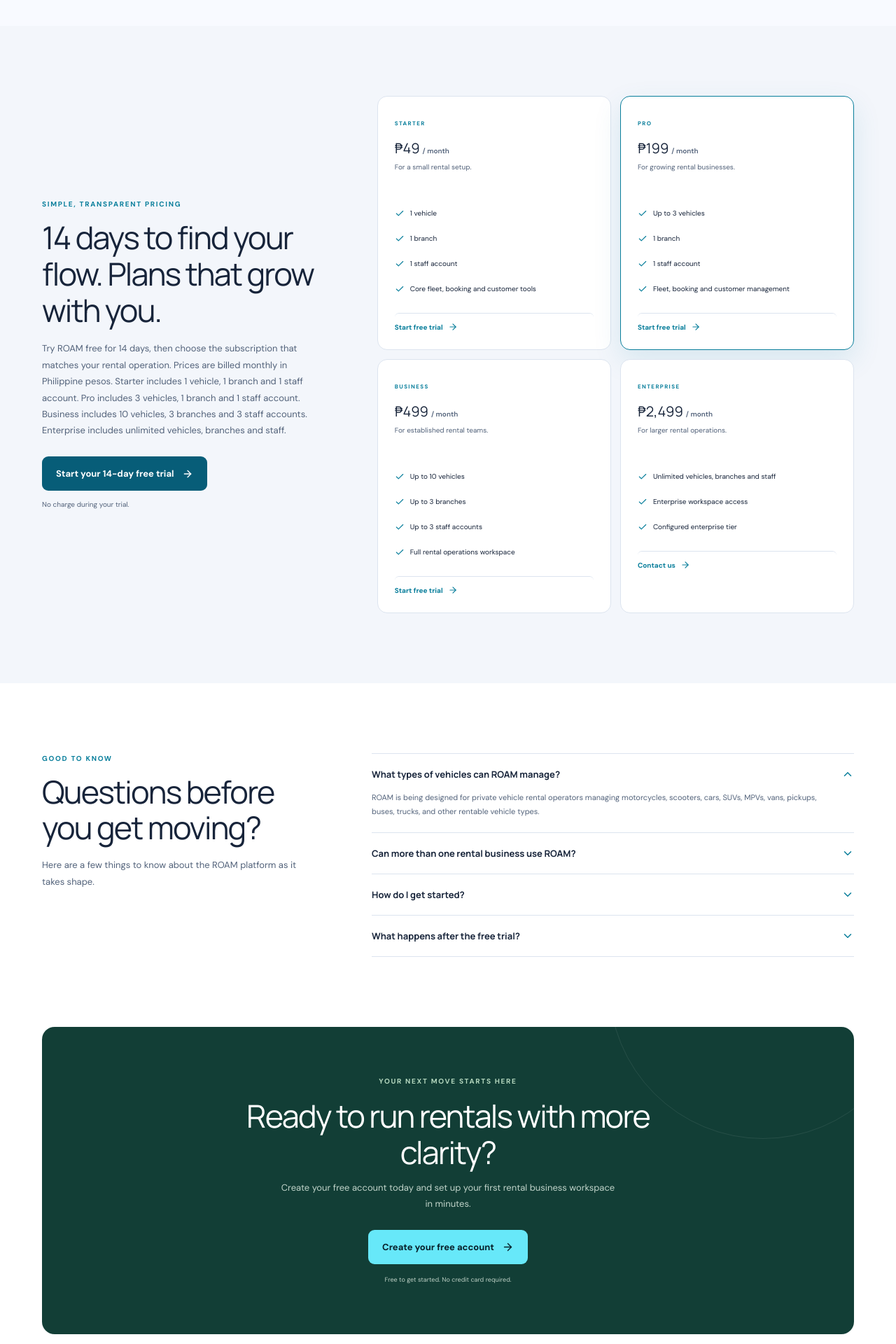
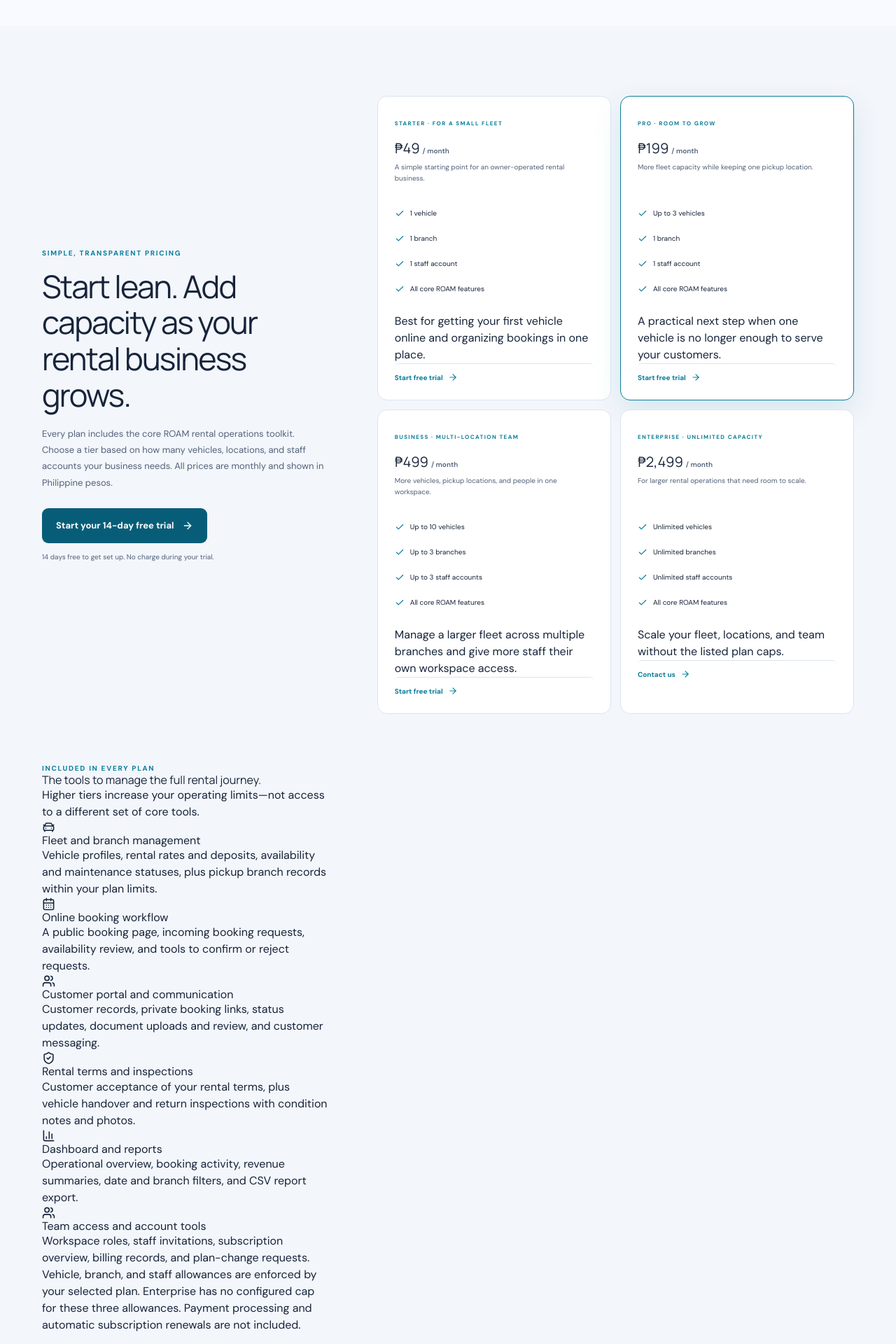
Before and after one commit to engrken/roam, a Next.js app: page / in a window 1280 px wide. Shown: the part 2100-4020 px from the top of the page at 70% size. Built offline with nearby package versions, Linux system fonts and the light colour scheme.

Commit message:
Clarify public pricing tiers and included features

```diff
--- a/src/app/page.tsx
+++ b/src/app/page.tsx
@@ -51,7 +51,8 @@ export default function Home() {
     ["What types of vehicles can ROAM manage?", "ROAM is being designed for private vehicle rental operators managing motorcycles, scooters, cars, SUVs, MPVs, vans, pickups, buses, trucks, and other rentable vehicle types."],
     ["Can more than one rental business use ROAM?", "Yes. Each rental business gets its own workspace, team membership, and operational records."],
     ["How do I get started?", "Create an account using your email, verify your one-time code, then create your rental business workspace with a 14-day free trial."],
-    ["What happens after the free trial?", "Choose the plan that fits your rental operation: Starter at ₱49/month, Pro at ₱199/month, Business at ₱499/month, or Enterprise at ₱2,499/month"]
+    ["What happens after the free trial?", "Choose the plan that fits your rental operation: Starter at ₱49/month, Pro at ₱199/month, Business at ₱499/month, or Enterprise at ₱2,499/month. Each tier includes the same core ROAM tools, with different vehicle, branch, and staff limits."],
+    ["What changes when I upgrade?", "You get more operating capacity: Starter supports 1 vehicle, 1 branch and 1 staff account; Pro supports 3 vehicles, 1 branch and 1 staff account; Business supports 10 vehicles, 3 branches and 3 staff accounts; Enterprise has unlimited vehicle, branch and staff allowances. The core feature set is included in every tier."]
   ];
 
   return <main className={`site ${dark ? "theme-dark" : ""}`}>
@@ -125,13 +126,21 @@ export default function Home() {
     </div></section>
 
     <section className="section plans-section" id="plans"><div className="container plans-inner">
-      <div className="plans-copy"><div className="eyebrow">SIMPLE, TRANSPARENT PRICING</div><h2>14 days to find your flow. Plans that grow with you.</h2><p>Try ROAM free for 14 days, then choose the subscription that matches your rental operation. Prices are billed monthly in Philippine pesos. Starter includes 1 vehicle, 1 branch and 1 staff account. Pro includes 3 vehicles, 1 branch and 1 staff account. Business includes 10 vehicles, 3 branches and 3 staff accounts. Enterprise includes unlimited vehicles, branches and staff.</p><Link className="btn button button-primary" href="/register">Start your 14-day free trial <ArrowRight size={16}/></Link><span className="pricing-note">No charge during your trial.</span></div>
+      <div className="plans-copy"><div className="eyebrow">SIMPLE, TRANSPARENT PRICING</div><h2>Start lean. Add capacity as your rental business grows.</h2><p>Every plan includes the core ROAM rental operations toolkit. Choose a tier based on how many vehicles, locations, and staff accounts your business needs. All prices are monthly and shown in Philippine pesos.</p><Link className="btn button button-primary" href="/register">Start your 14-day free trial <ArrowRight size={16}/></Link><span className="pricing-note">14 days free to get set up. No charge during your trial.</span></div>
       <div className="plan-preview plan-grid">
-        <div className="plan-card"><span className="plan-label">STARTER</span><h3>₱49 <small>/ month</small></h3><p>For a small rental setup.</p><ul><li><Check/> 1 vehicle</li><li><Check/> 1 branch</li><li><Check/> 1 staff account</li><li><Check/> Core fleet, booking and customer tools</li></ul><Link className="btn plan-choose" href="/register">Start free trial <ArrowRight size={14}/></Link></div>
-        <div className="plan-card plan-featured"><span className="plan-label">PRO</span><h3>₱199 <small>/ month</small></h3><p>For growing rental businesses.</p><ul><li><Check/> Up to 3 vehicles</li><li><Check/> 1 branch</li><li><Check/> 1 staff account</li><li><Check/> Fleet, booking and customer management</li></ul><Link className="btn plan-choose" href="/register">Start free trial <ArrowRight size={14}/></Link></div>
-        <div className="plan-card"><span className="plan-label">BUSINESS</span><h3>₱499 <small>/ month</small></h3><p>For established rental teams.</p><ul><li><Check/> Up to 10 vehicles</li><li><Check/> Up to 3 branches</li><li><Check/> Up to 3 staff accounts</li><li><Check/> Full rental operations workspace</li></ul><Link className="btn plan-choose" href="/register">Start free trial <ArrowRight size={14}/></Link></div>
-        <div className="plan-card"><span className="plan-label">ENTERPRISE</span><h3>₱2,499 <small>/ month</small></h3><p>For larger rental operations.</p><ul><li><Check/> Unlimited vehicles, branches and staff</li><li><Check/> Enterprise workspace access</li><li><Check/> Configured enterprise tier</li></ul><a className="btn plan-choose" href="#contact">Contact us <ArrowRight size={14}/></a></div>
+        <div className="plan-card"><span className="plan-label">STARTER · FOR A SMALL FLEET</span><h3>₱49 <small>/ month</small></h3><p>A simple starting point for an owner-operated rental business.</p><ul><li><Check/> 1 vehicle</li><li><Check/> 1 branch</li><li><Check/> 1 staff account</li><li><Check/> All core ROAM features</li></ul><div className="plan-benefit">Best for getting your first vehicle online and organizing bookings in one place.</div><Link className="btn plan-choose" href="/register">Start free trial <ArrowRight size={14}/></Link></div>
+        <div className="plan-card plan-featured"><span className="plan-label">PRO · ROOM TO GROW</span><h3>₱199 <small>/ month</small></h3><p>More fleet capacity while keeping one pickup location.</p><ul><li><Check/> Up to 3 vehicles</li><li><Check/> 1 branch</li><li><Check/> 1 staff account</li><li><Check/> All core ROAM features</li></ul><div className="plan-benefit">A practical next step when one vehicle is no longer enough to serve your customers.</div><Link className="btn plan-choose" href="/register">Start free trial <ArrowRight size={14}/></Link></div>
+        <div className="plan-card"><span className="plan-label">BUSINESS · MULTI-LOCATION TEAM</span><h3>₱499 <small>/ month</small></h3><p>More vehicles, pickup locations, and people in one workspace.</p><ul><li><Check/> Up to 10 vehicles</li><li><Check/> Up to 3 branches</li><li><Check/> Up to 3 staff accounts</li><li><Check/> All core ROAM features</li></ul><div className="plan-benefit">Manage a larger fleet across multiple branches and give more staff their own workspace access.</div><Link className="btn plan-choose" href="/register">Start free trial <ArrowRight size={14}/></Link></div>
+        <div className="plan-card"><span className="plan-label">ENTERPRISE · UNLIMITED CAPACITY</span><h3>₱2,499 <small>/ month</small></h3><p>For larger rental operations that need room to scale.</p><ul><li><Check/> Unlimited vehicles</li><li><Check/> Unlimited branches</li><li><Check/> Unlimited staff accounts</li><li><Check/> All core ROAM features</li></ul><div className="plan-benefit">Scale your fleet, locations, and team without the listed plan caps.</div><a className="btn plan-choose" href="#contact">Contact us <ArrowRight size={14}/></a></div>
       </div>
+      <div className="plan-inclusions"><div className="plan-inclusions-heading"><div className="eyebrow">INCLUDED IN EVERY PLAN</div><h3>The tools to manage the full rental journey.</h3><p>Higher tiers increase your operating limits—not access to a different set of core tools.</p></div><div className="plan-inclusions-grid">
+        <article><span className="plan-inclusion-icon"><CarFront size={19}/></span><h4>Fleet and branch management</h4><p>Vehicle profiles, rental rates and deposits, availability and maintenance statuses, plus pickup branch records within your plan limits.</p></article>
+        <article><span className="plan-inclusion-icon"><CalendarDays size={19}/></span><h4>Online booking workflow</h4><p>A public booking page, incoming booking requests, availability review, and tools to confirm or reject requests.</p></article>
+        <article><span className="plan-inclusion-icon"><Users size={19}/></span><h4>Customer portal and communication</h4><p>Customer records, private booking links, status updates, document uploads and review, and customer messaging.</p></article>
+        <article><span className="plan-inclusion-icon"><ShieldCheck size={19}/></span><h4>Rental terms and inspections</h4><p>Customer acceptance of your rental terms, plus vehicle handover and return inspections with condition notes and photos.</p></article>
+        <article><span className="plan-inclusion-icon"><BarChart3 size={19}/></span><h4>Dashboard and reports</h4><p>Operational overview, booking activity, revenue summaries, date and branch filters, and CSV report export.</p></article>
+        <article><span className="plan-inclusion-icon"><Users size={19}/></span><h4>Team access and account tools</h4><p>Workspace roles, staff invitations, subscription overview, billing records, and plan-change requests.</p></article>
+      </div><p className="plan-limit-note">Vehicle, branch, and staff allowances are enforced by your selected plan. Enterprise has no configured cap for these three allowances. Payment processing and automatic subscription renewals are not included.</p></div>
     </div></section>
 
     <section className="section faq-section" id="faq"><div className="container faq-grid"><div><div className="eyebrow">GOOD TO KNOW</div><h2>Questions before you get moving?</h2><p>Here are a few things to know about the ROAM platform as it takes shape.</p></div><div className="faq-list">{faqs.map(([q,a],i)=><div className={`faq-item ${faqOpen===i?"faq-active":""}`} key={q}><button onClick={()=>setFaqOpen(faqOpen===i?-1:i)} aria-expanded={faqOpen===i}><span>{q}</span><ChevronDown size={18}/></button>{faqOpen===i&&<p>{a}</p>}</div>)}</div></div></section>
```
